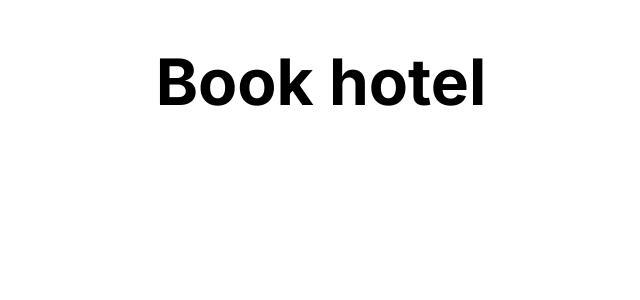
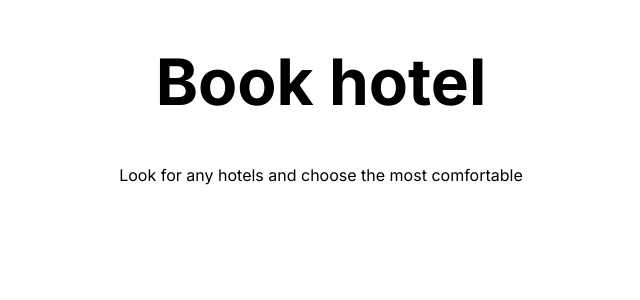
Before and after one commit to daniknewgarden/Rick-and-Morty-info, a React (Create React App) app: page / in a window 1280 px wide. Shown: the top 300 px of the page, without its empty margins (319-959 px from the left). Built offline with nearby package versions, Linux system fonts and the light colour scheme.

Commit message:
Added Subtitle component

```diff
--- a/src/App.tsx
+++ b/src/App.tsx
@@ -1,5 +1,6 @@
 import React from "react";
 import "./App.css";
+import Subtitle from "./Components/Subtitle";
 //Components
 import Title from "./Components/Title";
 
@@ -7,6 +8,7 @@ function App() {
   return (
     <div className="App">
       <Title text="Book hotel"></Title>
+      <Subtitle text="Look for any hotels and choose the most comfortable"></Subtitle>
     </div>
   );
 }
--- /dev/null
+++ b/src/Components/Subtitle.tsx
@@ -0,0 +1,32 @@
+import React from "react";
+//styled components
+import styled, { css } from "styled-components";
+
+type SubtitleProps = {
+  text: string;
+  className?: string;
+  size?: "big" | "small";
+};
+
+const Subtitle: React.FC<SubtitleProps> = ({ text, className }) => (
+  <h2 className={className}>{text}</h2>
+);
+
+const sizes = {
+  big: css`
+    font-size: 16px;
+  `,
+  small: css`
+    font-size: 14px;
+  `,
+};
+
+const StyledSubtitle = styled(Subtitle)`
+  ${({ size = "big" }) => sizes[size]}
+
+  text-align: center;
+  font-weight: 400;
+  line-height: 24px;
+`;
+
+export default StyledSubtitle;
--- a/src/Components/Title.tsx
+++ b/src/Components/Title.tsx
@@ -5,7 +5,7 @@ import styled, { css } from "styled-components";
 type TitleProps = {
   text: string;
   className?: string;
-  size?: "small" | "big";
+  size?: "big" | "small";
 };
 
 const Title: React.FC<TitleProps> = ({ text, className }) => (
```
